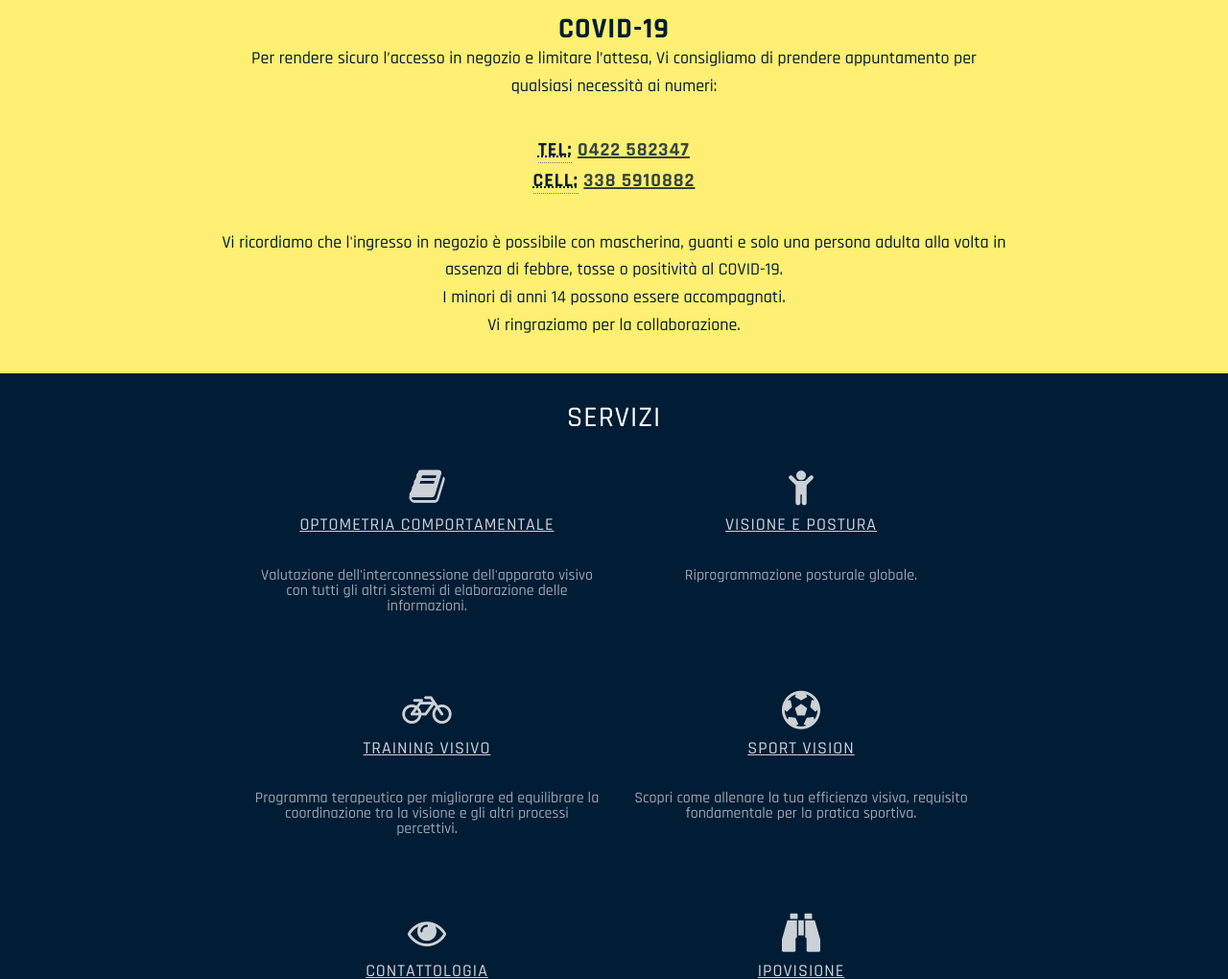
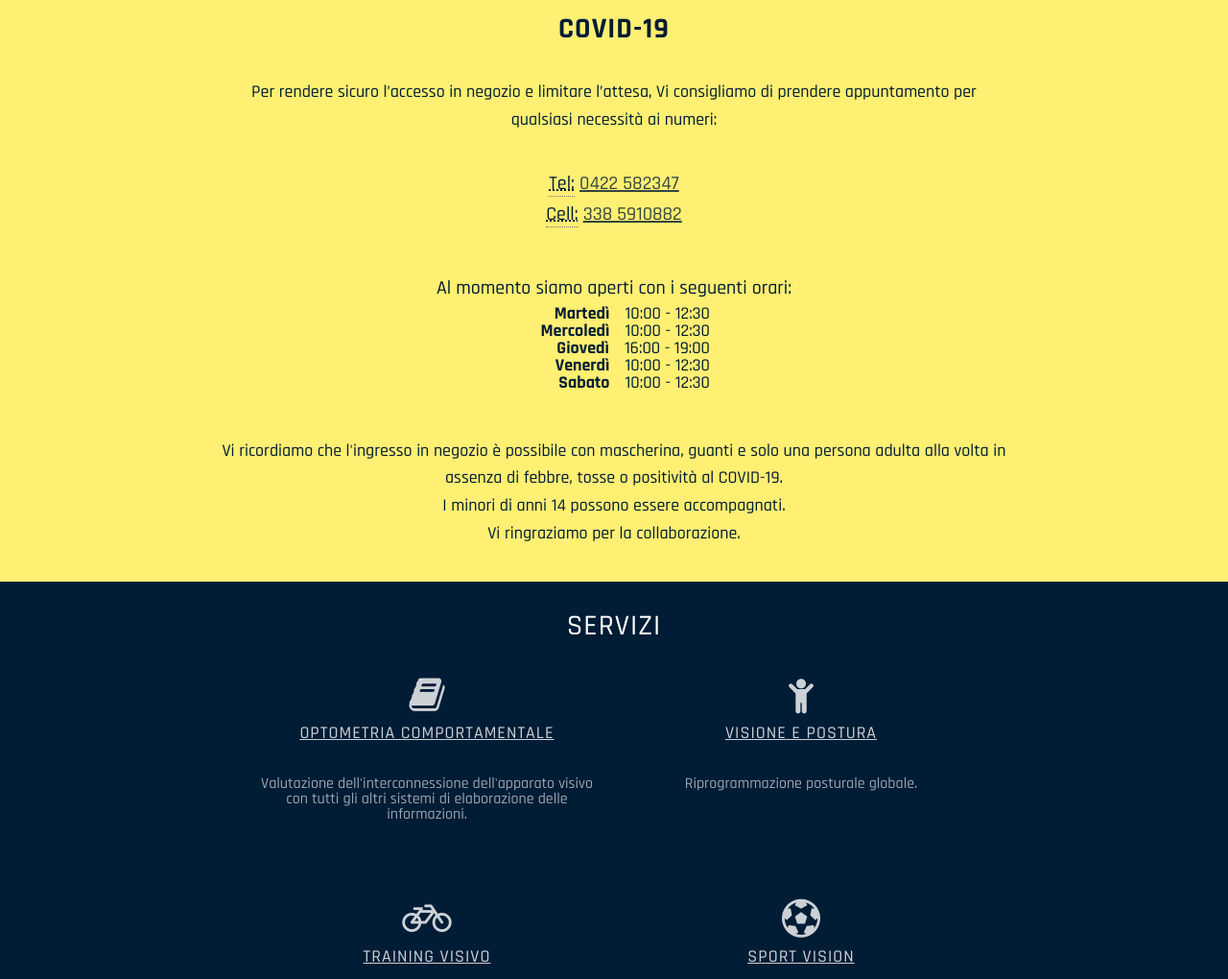
Before and after one commit to emmenko/otticamolinari, a Jekyll site: the page built from index.html, in a window 1280 px wide and 1400 px high. Shown: the part 380-1400 px from the top of the window at 96% size. Built offline with Jekyll 4.4.1, drawn with Linux system fonts in a browser that asks for light colours; nearby versions of some CDN libraries; Markdown is read by kramdown in place of the engine named in the settings.

Commit message:
refactor: update covid19 info

```diff
--- a/index.html
+++ b/index.html
@@ -28,17 +28,6 @@
             >orari limitati</a
           >
           per garantire i necessari servizi.
-        </p>
-        <p>
-          Si prega di
-          <a
-            class="page-scroll"
-            data-target="#covid19"
-            href="{{ site.base_path }}/#covid19"
-            title="Informazioni riguardanti COVID-19"
-            >leggere le nuove informazioni</a
-          >
-          sugli orari di apertura e le normative di igiene.
         </p>
         <a
           style="visibility: hidden;"
@@ -153,16 +142,40 @@
         <abbr title="Cellulare">Cell:</abbr>
         <a class="link" href="tel:3385910882">338 5910882</a>
       </p>
+      <div class="timetable-covid19">
+        <p>Al momento siamo aperti con i seguenti orari:</p>
+        <div>
+          <dl>
+            <dt>Martedì</dt>
+            <dd>10:00 - 12:30</dd>
+          </dl>
+          <dl>
+            <dt>Mercoledì</dt>
+            <dd>10:00 - 12:30</dd>
+          </dl>
+          <dl>
+            <dt>Giovedì</dt>
+            <dd>16:00 - 19:00</dd>
+          </dl>
+          <dl>
+            <dt>Venerdì</dt>
+            <dd>10:00 - 12:30</dd>
+          </dl>
+          <dl>
+            <dt>Sabato</dt>
+            <dd>10:00 - 12:30</dd>
+          </dl>
+        </div>
+      </div>
       <p class="subtitle">
         Vi ricordiamo che l'ingresso in negozio è possibile con mascherina,
-          guanti e solo una persona adulta alla volta in assenza di febbre,
-          tosse o positività al COVID-19.
+        guanti e solo una persona adulta alla volta in assenza di febbre, tosse
+        o positività al COVID-19.
         <br />
         I minori di anni 14 possono essere accompagnati.
         <br />
         Vi ringraziamo per la collaborazione.
       </p>
-      </h2>
     </div>
   </div>
 </section>
```
Also changed, not shown: other parts of index.html (+3 -3 lines). Lines whose indentation alone changed are shown as unchanged.
